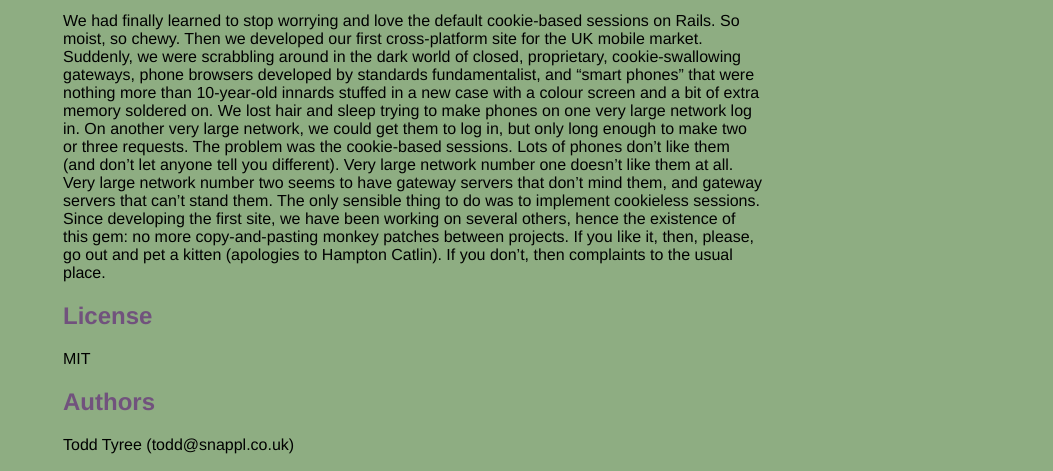
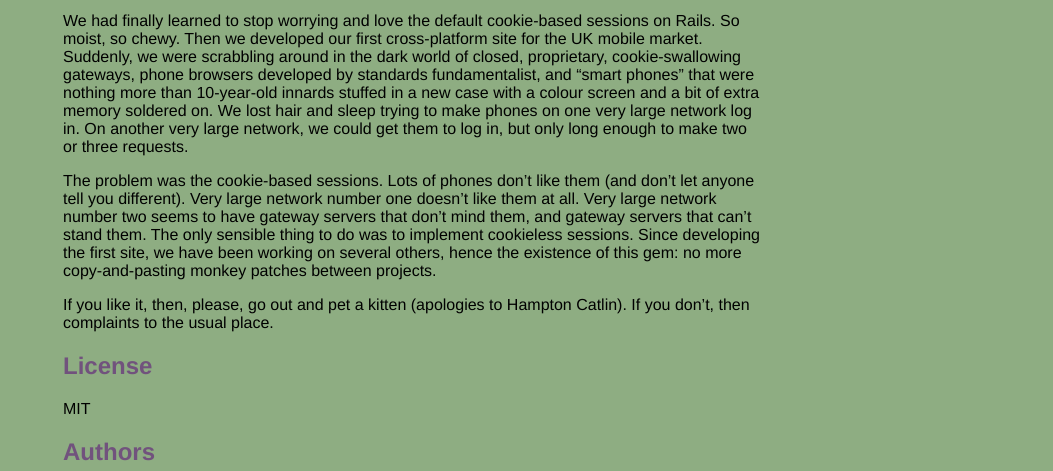
Before and after one commit to dharmdip/cookieless_sessions, a plain HTML site: page index.html in a window 1280 px wide. Shown: the part 322-793 px from the top of the page, without its empty margins (227-1280 px from the left). Drawn offline with Linux system fonts and the light colour scheme.

Commit message:
Added some paragraph tags.

```diff
--- a/index.html
+++ b/index.html
@@ -52,11 +52,11 @@
       Rails sessions without cookies.
     </div>
 
-    <p>We had finally learned to stop worrying and love the default cookie-based sessions on Rails. So moist, so chewy. Then we developed our first cross-platform site for the UK mobile market. Suddenly, we were scrabbling around in the dark world of closed, proprietary, cookie-swallowing gateways, phone browsers developed by standards fundamentalist, and “smart phones” that were nothing more than 10-year-old innards stuffed in a new case with a colour screen and a bit of extra memory soldered on. We lost hair and sleep trying to make phones on one very large network log in. On another very large network, we could get them to log in, but only long enough to make two or three requests.
+    <p>We had finally learned to stop worrying and love the default cookie-based sessions on Rails. So moist, so chewy. Then we developed our first cross-platform site for the UK mobile market. Suddenly, we were scrabbling around in the dark world of closed, proprietary, cookie-swallowing gateways, phone browsers developed by standards fundamentalist, and “smart phones” that were nothing more than 10-year-old innards stuffed in a new case with a colour screen and a bit of extra memory soldered on. We lost hair and sleep trying to make phones on one very large network log in. On another very large network, we could get them to log in, but only long enough to make two or three requests.</p>
 
-The problem was the cookie-based sessions. Lots of phones don’t like them (and don’t let anyone tell you different). Very large network number one doesn’t like them at all. Very large network number two seems to have gateway servers that don’t mind them, and gateway servers that can’t stand them. The only sensible thing to do was to implement cookieless sessions. Since developing the first site, we have been working on several others, hence the existence of this gem: no more copy-and-pasting monkey patches between projects.
+<p>The problem was the cookie-based sessions. Lots of phones don’t like them (and don’t let anyone tell you different). Very large network number one doesn’t like them at all. Very large network number two seems to have gateway servers that don’t mind them, and gateway servers that can’t stand them. The only sensible thing to do was to implement cookieless sessions. Since developing the first site, we have been working on several others, hence the existence of this gem: no more copy-and-pasting monkey patches between projects.</p>
 
-If you like it, then, please, go out and pet a kitten (apologies to Hampton Catlin). If you don’t, then complaints to the usual place.</p><h2>License</h2>
+<p>If you like it, then, please, go out and pet a kitten (apologies to Hampton Catlin). If you don’t, then complaints to the usual place.</p><h2>License</h2>
 <p>MIT</p>
 <h2>Authors</h2>
 <p>Todd Tyree (todd@snappl.co.uk)</p>
```
